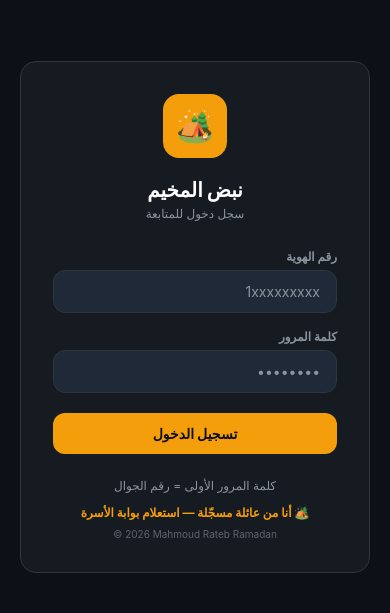
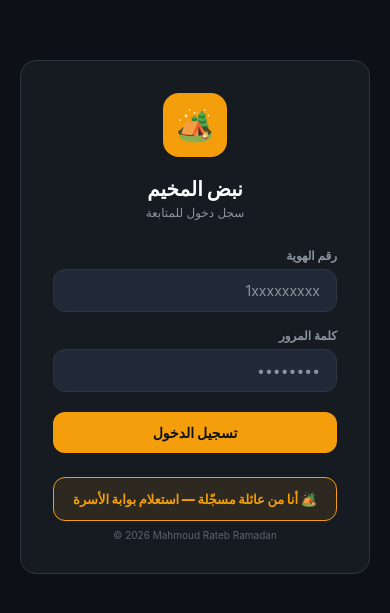
Before and after one commit to mramra/Camp-registry-rn, a React Native app: screen /Login in a window 390 px wide. Shown: the part 105-718 px from the top of the page. Built offline with nearby package versions, Linux system fonts and the light colour scheme.

Commit message:
fix: شاشة الدخول -- حذف تلميح كلمة المرور + تحويل رابط بوابة الأسرة لزر بارز وثابت

```diff
--- a/src/screens/login/LoginScreen.jsx
+++ b/src/screens/login/LoginScreen.jsx
@@ -157,10 +157,8 @@ export default function LoginScreen({ navigation }) {
               </Text>
             </Pressable>
 
-            <Text style={styles.hint}>كلمة المرور الأولى = رقم الجوال</Text>
-
-            <Pressable onPress={() => navigation.navigate('FamilyPortal')} style={{ marginTop: 12 }}>
-              <Text style={styles.portalLink}>🏕️ أنا من عائلة مسجّلة — استعلام بوابة الأسرة</Text>
+            <Pressable onPress={() => navigation.navigate('FamilyPortal')} style={styles.portalBtn}>
+              <Text style={styles.portalBtnText}>🏕️ أنا من عائلة مسجّلة — استعلام بوابة الأسرة</Text>
             </Pressable>
 
             <Text style={styles.copyright}>© 2026 Mahmoud Rateb Ramadan</Text>
@@ -236,8 +234,16 @@ const styles = StyleSheet.create({
   buttonDisabled: { opacity: 0.6 },
   buttonPressed: { transform: [{ scale: 0.97 }] },
   buttonText: { color: colors.bg, fontWeight: '900', fontSize: 14, textAlign: 'center' },
-  hint: { color: colors.muted, fontSize: 12, textAlign: 'center', marginTop: 24 },
-  portalLink: { color: colors.accent, fontSize: 12, fontWeight: 'bold', textAlign: 'center' },
+  portalBtn: {
+    marginTop: 24,
+    borderWidth: 1.5,
+    borderColor: colors.accent,
+    backgroundColor: 'rgba(245,158,11,0.1)',
+    borderRadius: 12,
+    paddingVertical: 13,
+    paddingHorizontal: 12,
+  },
+  portalBtnText: { color: colors.accent, fontSize: 13, fontWeight: '900', textAlign: 'center' },
   copyright: { color: colors.muted, fontSize: 10, textAlign: 'center', marginTop: 8, opacity: 0.6 },
   slowBox: {
     marginTop: 16,
```
